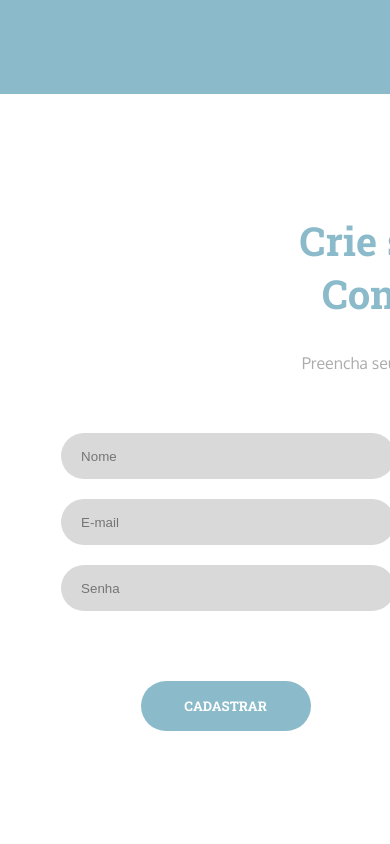
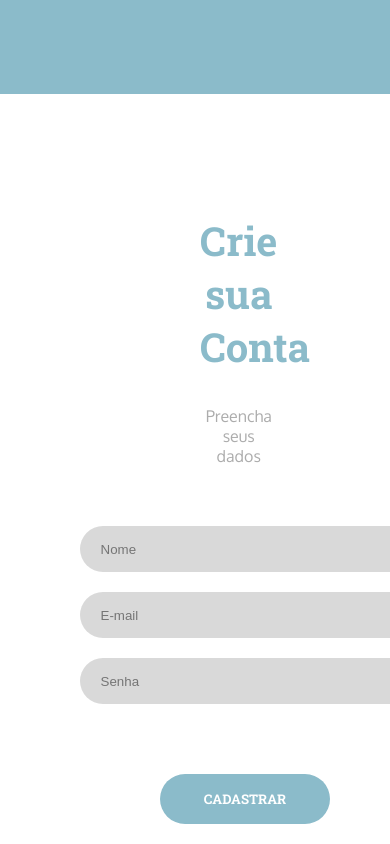
Before and after one commit to Mpeedro/PageLogin, a plain HTML site: page index.html in a window 390 px wide. Shown: the part 886-1730 px from the top of the page. Before the commit the page ends 1637 px from the top, so only its background shows below. Drawn offline with Linux system fonts and the light colour scheme.

Commit message:
Update css.css

```diff
--- a/css.css
+++ b/css.css
@@ -123,25 +123,47 @@ section{
 
 }
 
-@media only screen and (max-width: 720px) {
+@media only screen and (max-width: 1000px) {
     .crie{
-        width: 60%;
+        width: 50%;
         margin-left: 60px;
     }
     .crie h1{
-        margin-left: 200px;
-        width:100%;
+        margin-left: 120px;
+        width:50%;
 
     }
     .crie p{
-        margin-left: 200px;
-        width: 100%;
+        margin-left: 120px;
+        width: 50%;
 
     }
 
     .form{
         width: 20%;
-       margin-left: -10%;
+       margin-left: -0%;
 
     }
 }
+@media only screen and (max-width: 520px) {
+    .crie{
+        width: 50%;
+        margin-left: 60px;
+    }
+    .crie h1{
+        margin-left: 120px;
+        width:50%;
+
+    }
+    .crie p{
+        margin-left: 120px;
+        width: 50%;
+
+    }
+
+    .form{
+        width: 20%;
+       margin-left: -0%;
+
+    }
+}
```
